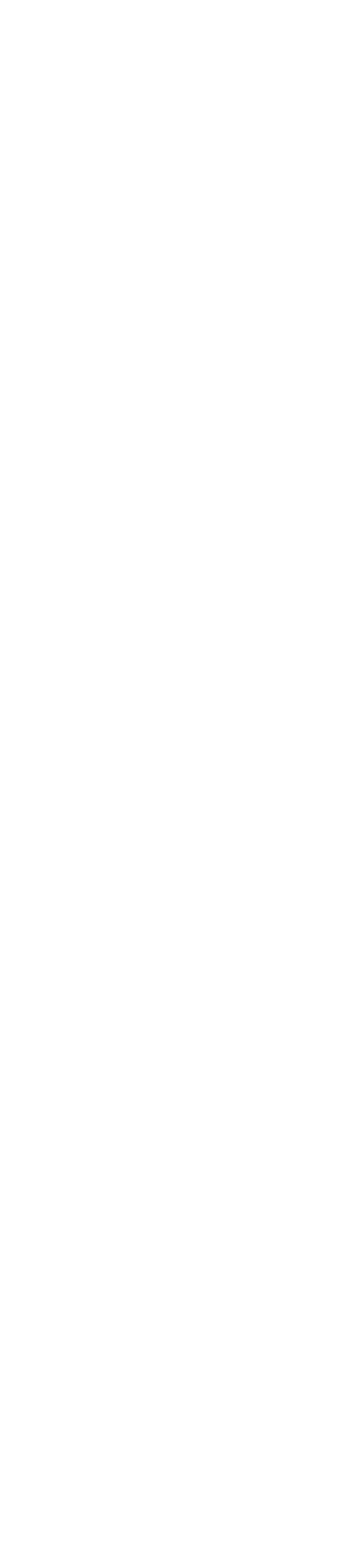
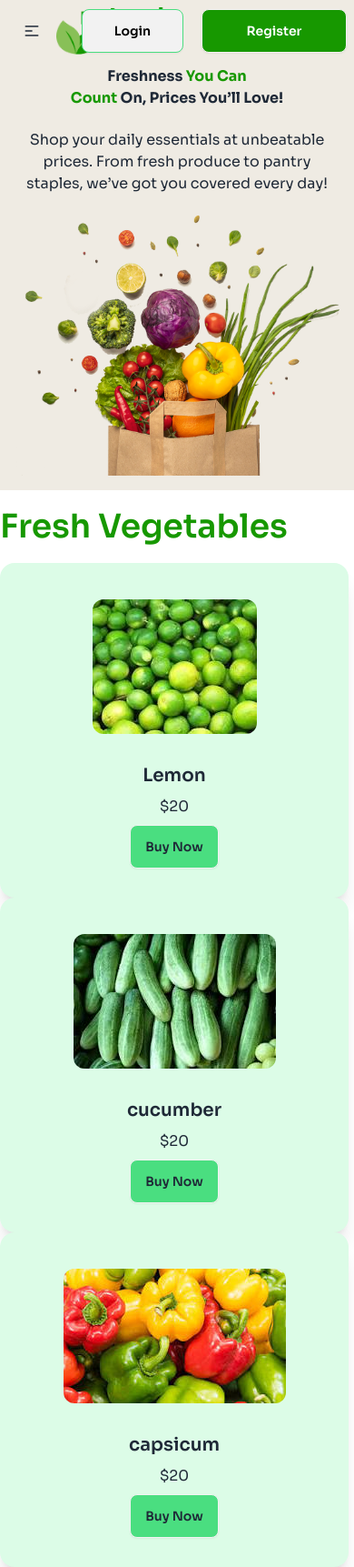
Before and after one commit to mahedihasan1589/assingment-3-nature-food, a plain HTML site: page index.html in a window 390 px wide. Shown: the whole page at 91% size. Before the commit the page ends 844 px from the top, so only its background shows below. Drawn offline with nearby package versions, Linux system fonts and the light colour scheme.

Commit message:
navbar and fresh food section done

```diff
--- a/index.html
+++ b/index.html
@@ -7,14 +7,157 @@
     <!-- daisyui -->
     <link href="https://cdn.jsdelivr.net/npm/daisyui@4.12.23/dist/full.min.css" rel="stylesheet" type="text/css" />
     <script src="https://cdn.tailwindcss.com"></script>
+    <link rel="preconnect" href="https://fonts.googleapis.com">
+   <link rel="preconnect" href="https://fonts.gstatic.com" crossorigin>
+   <link href="https://fonts.googleapis.com/css2?family=Sora:wght@100..800&display=swap" rel="stylesheet">
+   <style>
+    .sora {
+      font-family: "Sora", serif;
+    }
+  </style>
+   <script>
+    tailwind.config = {
+      theme: {
+        extend: {
+          colors: {
+            color: 'rgba(239, 235, 227, 1)',
+            colors: '#179800',
+            col: 'rgba(255, 255, 255, 1)',
+            colr: ' #FFFFFF',
+            greens: 'rgba(99, 183, 109, 1)',
+            colerst: ' #115414',
+            blue: ' rgba(16, 40, 97, 1)',
+            foter: ' #179800',
+            register:'#179800',
+          }
+        }
+      }
+    }
+  </script>
+</head>
+<body class="sora">
+  <header class="md:container bg-color mx-auto max-w-screen-xl">
+    <!-- nabbar stars -->
+    <div class="navbar bg-color">
+      <div class="navbar-start">
+        <div class="dropdown">
+          <div tabindex="0" role="button" class="btn btn-ghost lg:hidden">
+            <svg
+              xmlns="http://www.w3.org/2000/svg"
+              class="h-5 w-5"
+              fill="none"
+              viewBox="0 0 24 24"
+              stroke="currentColor">
+              <path
+                stroke-linecap="round"
+                stroke-linejoin="round"
+                stroke-width="2"
+                d="M4 6h16M4 12h8m-8 6h16" />
+            </svg>
+          </div>
+          <ul
+            tabindex="0"
+            class="menu menu-sm dropdown-content bg-base-100 rounded-box z-[1] mt-3 w-52 p-2 shadow">
+            <li><a>Product</a></li>
+            <li>
+              <a>Services</a>
+            </li>
+            <li><a>Contact us</a></li>
+          </ul>
+        </div>
+         <div>
+          <img src="assets/logo-header.png" alt="">
+         </div>
 
-</head>
-<body>
-    <header>
+      </div>
+      <div class="navbar-center hidden lg:flex">
+        <ul class="menu menu-horizontal px-1">
+          <li><a>Product</a></li>
+          <li><a>Services</a></li>
+          <li><a>Contact us</a></li>
+        </ul>
+      </div>
+      <div class="navbar-end gap-5">
+        <i class="fa-solid fa-magnifying-glass"></i>
+        <i class="fa-solid fa-cart-shopping"></i>
+        <a class="btn border-green-400 text-black w-28">Login</a>
+        <a class="btn bg-register text-white w-40">Register</a>
+      </div>
+    </div>
+    <!-- banner section -->
+    <div class="hero bg-color mx-auto max-w-screen-xl">
+      <div class="hero-content text-center">
+        <div class="">
+          <h1 class="font-bold lg:text-5xl sm:text-2xl animate-bounce">Freshness <span class="text-colors">You Can <br>
+              Count</span> On, Prices You’ll Love!</h1>
+          <p class="lg:text-xl  sm:text-base mt-7 animate-bounce">Shop your daily essentials at unbeatable prices. From
+            fresh produce to pantry <br> staples, we’ve got you covered every day!</p>
+          <img class="lg:w-full sm:w-1/2" src="assets/hero-vegetables.png" alt="">
 
-    </header>
-    <main>
+        </div>
+      </div>
+    </div>
+  </header>
+    <main class="mx:container mx-auto">
+            <!-- fresh food section -->
+            <section>
+              <!-- text section -->
 
+                <div><h1 class="text-4xl font-semibold text-[#179800] my-5">Fresh Vegetables</h1></div>
+                <div class="grid grid-cols-1 lg:grid-cols-3">
+                <!-- card 1 -->
+                <div class="card  bg-green-100 w-96 shadow-xl">
+                  <figure class="px-10 pt-10">
+                    <img
+                      src="assets/lemon.jpeg"
+                      alt="lemon"
+                      class="rounded-xl" />
+                  </figure>
+                  <div class="card-body items-center text-center">
+                    <h2 class="card-title">Lemon</h2>
+                    <p>$20</p>
+                    <div class="card-actions">
+                      <button class="btn bg-green-400">Buy Now</button>
+                    </div>
+                  </div>
+                </div>
+
+              <!-- card 2 -->
+              <div class="card  bg-green-100 w-96 shadow-xl">
+                <figure class="px-10 pt-10">
+                  <img
+                    src="assets/sosa.jpeg"
+                    alt="cucumber"
+                    class="rounded-xl" />
+                </figure>
+                <div class="card-body items-center text-center">
+                  <h2 class="card-title"> cucumber</h2>
+                  <p>$20</p>
+                  <div class="card-actions">
+                    <button class="btn bg-green-400">Buy Now</button>
+                  </div>
+                </div>
+              </div>
+              <!-- card 3 -->
+              <div class="card bg-green-100 w-96 shadow-xl">
+                <figure class="px-10 pt-10">
+                  <img
+                    src="assets/capsicum.jpeg"
+                    alt="capsicum"
+                    class="rounded-xl" />
+                </figure>
+                <div class="card-body items-center text-center">
+                  <h2 class="card-title">capsicum</h2>
+                  <p>$20</p>
+                  <div class="card-actions">
+                    <button class="btn bg-green-400">Buy Now</button>
+                  </div>
+                </div>
+              </div>
+               </div>
+            </section>
+
+            <!--  -->
     </main>
     <footer>
 
```
Also changed, not shown: assets/capsicum.jpeg (added), assets/freshtomato.jpeg (added), assets/lemon.jpeg (added), assets/sosa.jpeg (added).
